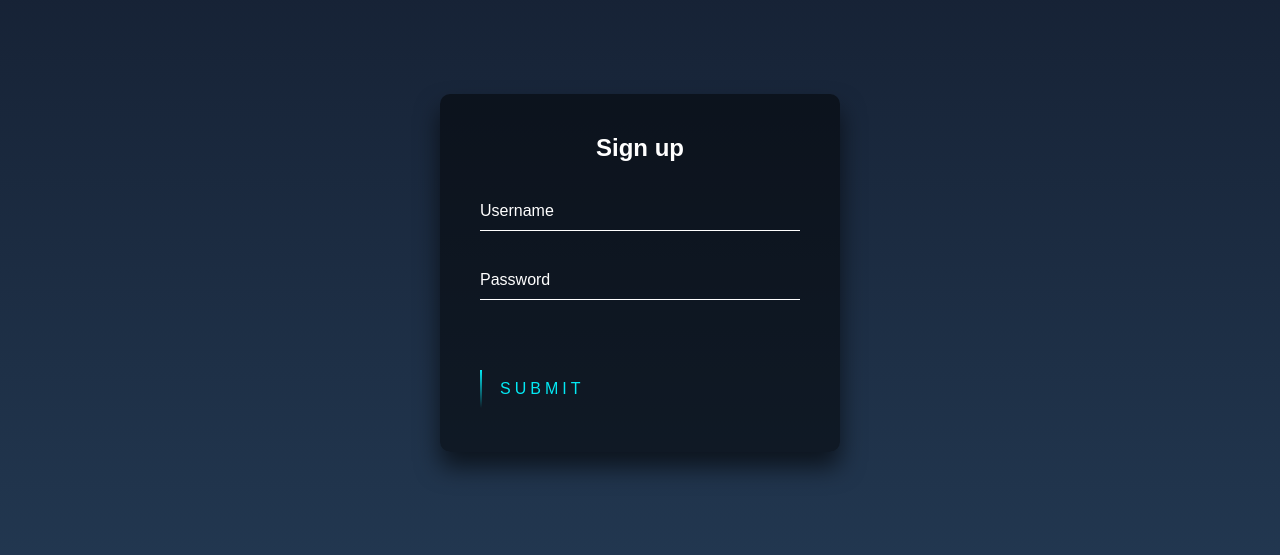
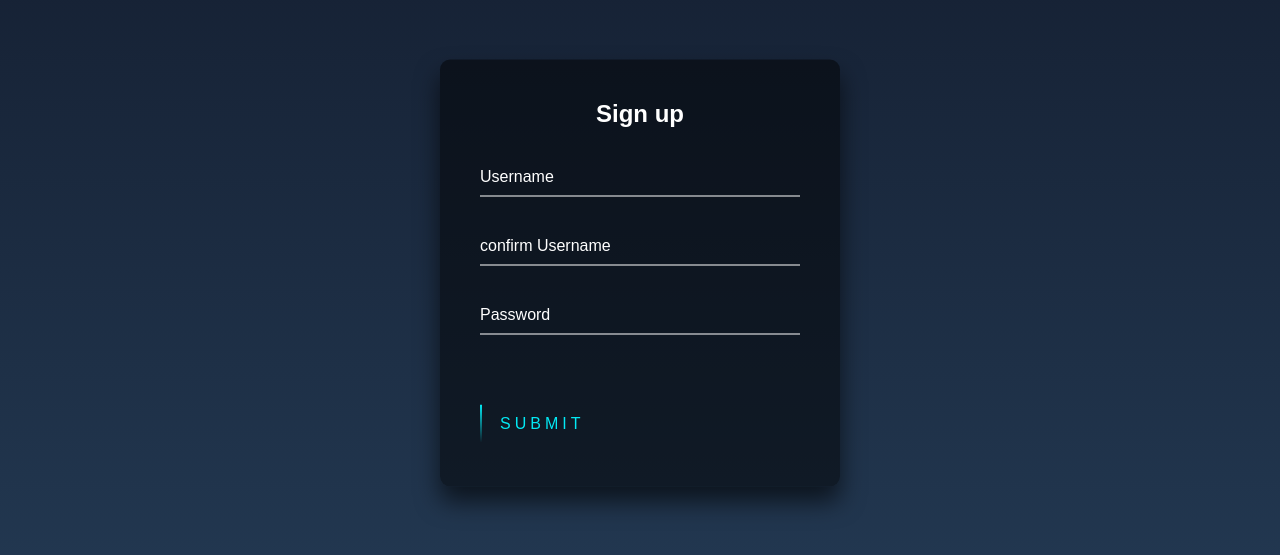
Before and after one commit to Sherwin-create/gitPractice, a plain HTML site: page index.html in a window 1280 px wide. Shown: the part 127-682 px from the top of the page. Drawn offline with Linux system fonts and the light colour scheme.

Commit message:
added new input confirm username

```diff
--- a/index.html
+++ b/index.html
@@ -16,6 +16,10 @@
           <label>Username</label>
         </div>
         <div class="user-box">
+          <input type="text" name="" required="" />
+          <label>confirm Username</label>
+        </div>
+        <div class="user-box">
           <input type="password" name="" required="" />
           <label>Password</label>
         </div>
```
